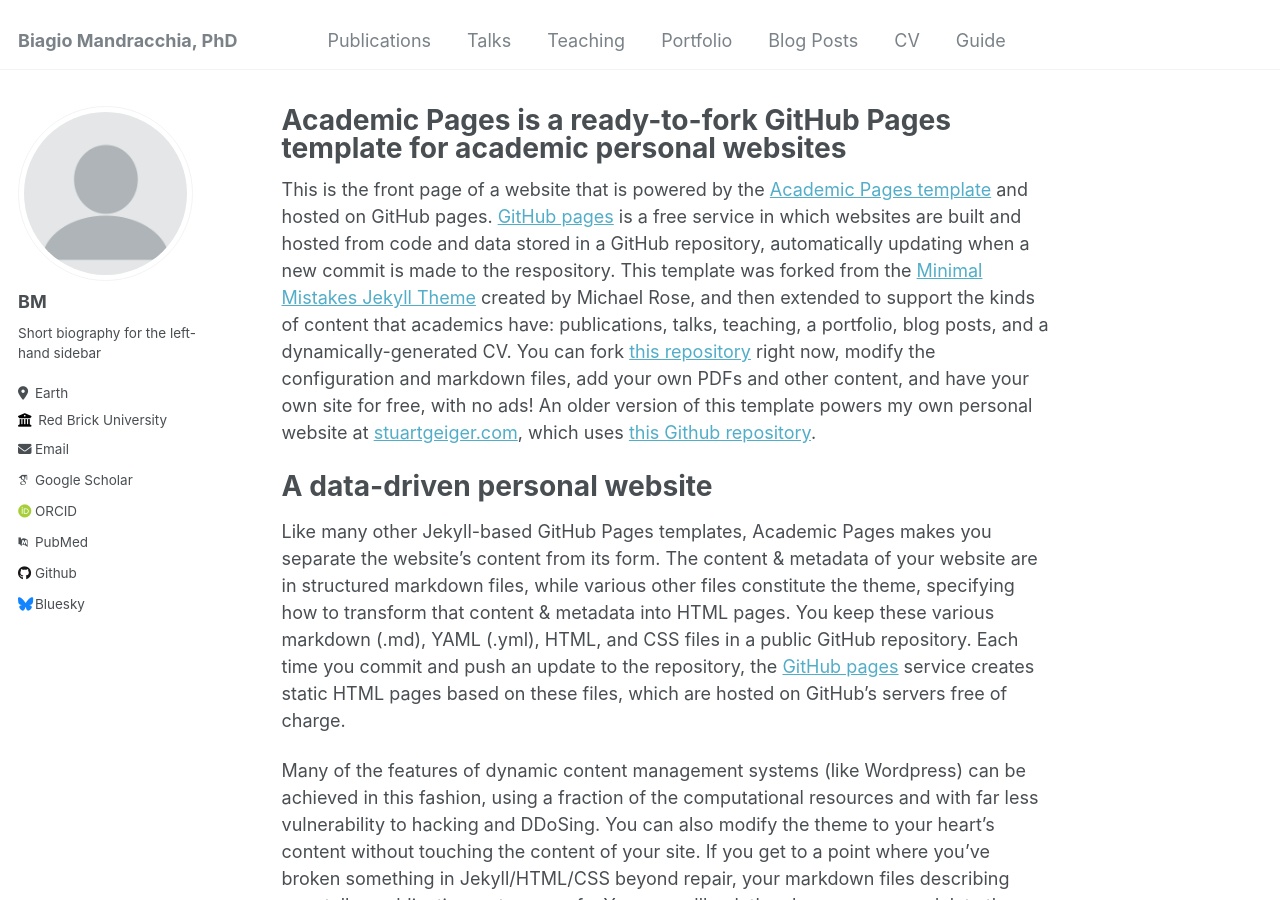
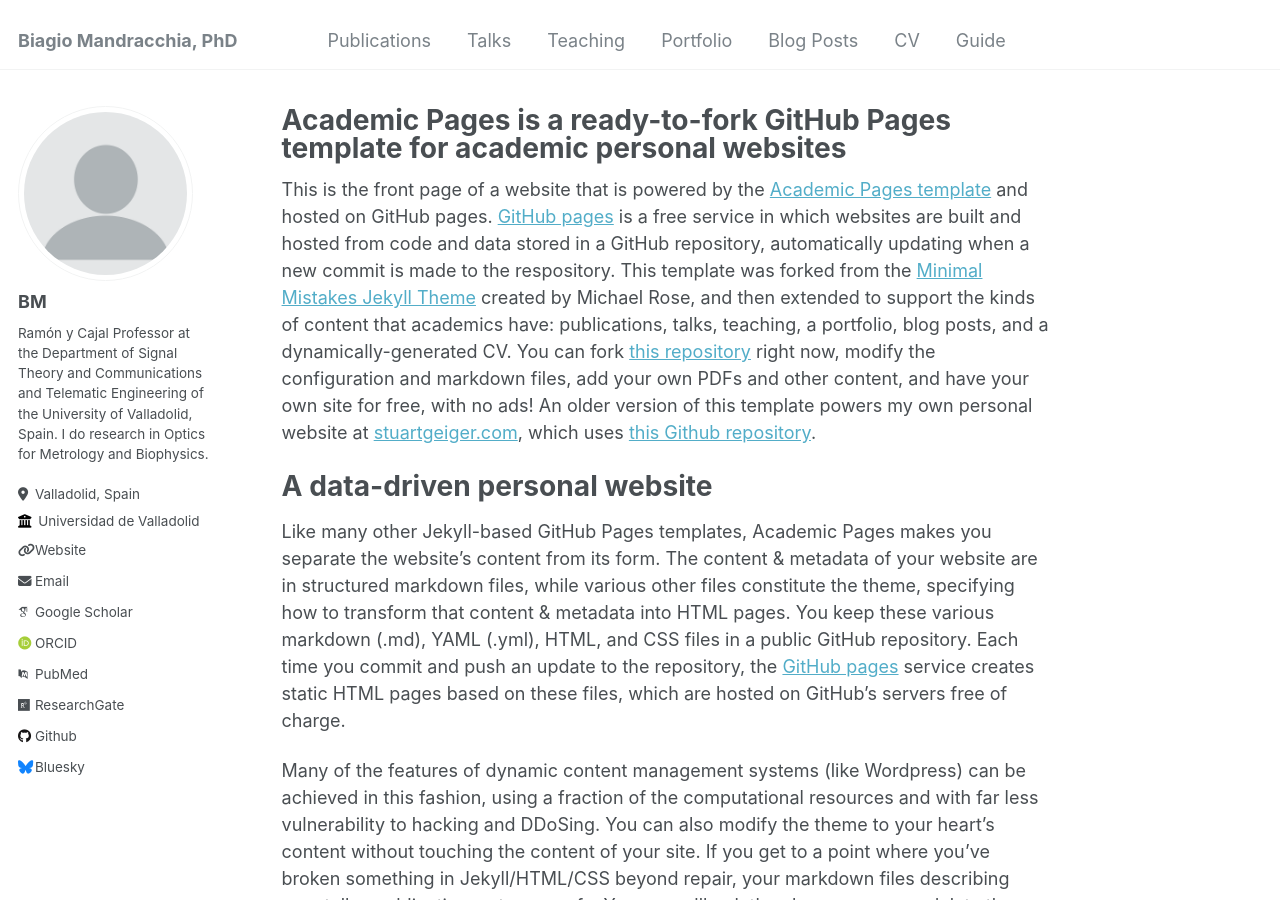
Before and after one commit to bmandracchia/bmandracchia.github.io, a Jekyll site: the page built from _pages/about.md, in a window 1280 px wide and 900 px high. Built offline with Jekyll 4.4.1, drawn with Linux system fonts in a browser that asks for light colours; some web fonts are replaced.

Commit message:
Update _config.yml

```diff
--- a/_config.yml
+++ b/_config.yml
@@ -11,7 +11,7 @@
 title                    : "Biagio Mandracchia, PhD"
 title_separator          : "-"
 name                     : &name "Biagio Mandracchia"
-description              : &description " "
+description              : &description "Ramón y Cajal Professor at the Department of Signal Theory and Communications and Telematic Engineering of the University of Valladolid, Spain"
 url                      : https://bmandracchia.github.io # the base hostname & protocol for your site e.g. "https://mmistakes.github.io"
 baseurl                  : "" # the subpath of your site, e.g. "/blog"
 repository               : "bmandracchia/bmandracchia.github.io"
@@ -24,19 +24,19 @@
   avatar           : "profile.png"
   name             : "BM"
   pronouns         : # example: "she/her"
-  bio              : "Short biography for the left-hand sidebar"
-  location         : "Earth"
-  employer         : "Red Brick University"
-  uri              : # URL
+  bio              : "Ramón y Cajal Professor at the Department of Signal Theory and Communications and Telematic Engineering of the University of Valladolid, Spain. I do research in Optics for Metrology and Biophysics."
+  location         : "Valladolid, Spain"
+  employer         : "Universidad de Valladolid"
+  uri              : https://www.uva.es # URL
   email            : "biagio.mandracchia@uva.es"
 
   # Academic websites
   arxiv            : # URL - Update with the correct link to your profile
-  googlescholar    : ""
+  googlescholar    : "https://scholar.google.com/citations?user=6p5WyAkAAAAJ&hl=en"
   impactstory      : # URL
-  orcid            : ""
+  orcid            : "https://orcid.org/0000-0002-4583-4733"
   pubmed           : "https://www.ncbi.nlm.nih.gov/pubmed/?term=biagio+mandracchia"
-  researchgate     : # URL
+  researchgate     : "https://www.researchgate.net/profile/Biagio-Mandracchia" # URL
 
   # Repositories and software development
   bitbucket        : # Username - Update with your username on the site
```
